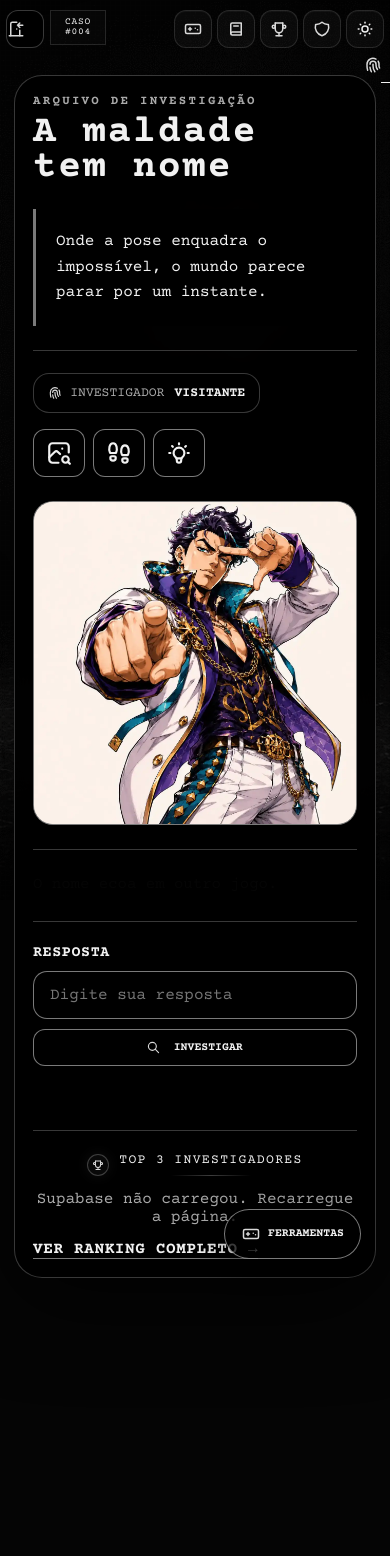
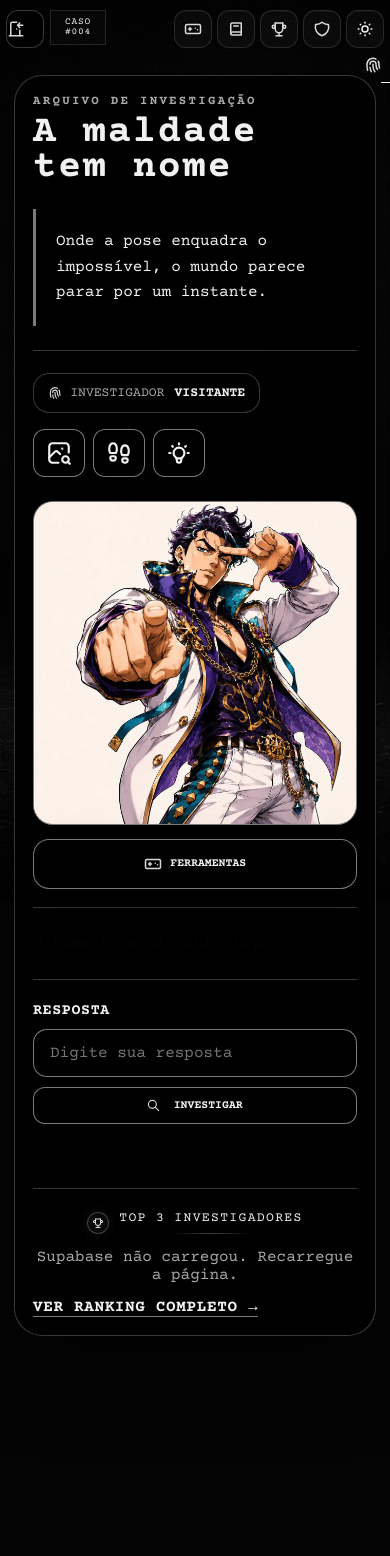
Before and after one commit to cianortecardmaster-wq/ccmaster-riddle, a Jekyll site: the page riddles/004/index.html, which Jekyll copies as it is, in a window 390 px wide. Built offline with Jekyll 4.4.1, drawn with Linux system fonts in a browser that asks for light colours; a script that is not in the unit is left out; after the commit the page ends 1392 px from its top, so only the background shows below that.

Commit message:
Add files via upload

```diff
--- a/assets/css/riddle.css
+++ b/assets/css/riddle.css
@@ -852,3 +852,142 @@ body.light .click-clue {
   cursor: pointer;
   pointer-events: auto;
 }
+
+/* ===== Ajuste mobile: ferramentas no fluxo da página ===== */
+.mobile-tools-wrap {
+  display: none;
+}
+
+@media (max-width: 720px) {
+  .riddle-body {
+    padding-bottom: 0 !important;
+  }
+
+  .riddle-shell {
+    margin-bottom: 56px !important;
+    padding-bottom: 0 !important;
+  }
+
+  .tools-desktop {
+    display: none !important;
+  }
+
+  .mobile-tools-wrap {
+    display: block !important;
+    position: relative;
+    isolation: isolate;
+    margin: 14px 0 18px;
+    min-height: 50px;
+  }
+
+  .mobile-tools-wrap .tools-toggle {
+    position: relative !important;
+    inset: auto !important;
+    z-index: 1 !important;
+    display: inline-flex !important;
+    width: 100% !important;
+    min-width: 0 !important;
+    max-width: none !important;
+    height: 50px !important;
+    min-height: 50px !important;
+    margin: 0 !important;
+    padding: 0 16px !important;
+    border-radius: 16px !important;
+    align-items: center !important;
+    justify-content: center !important;
+    gap: 8px !important;
+    box-shadow: 0 12px 34px rgba(0, 0, 0, .34) !important;
+  }
+
+  .mobile-tools-wrap .tools-toggle .button-text {
+    display: inline-block !important;
+    position: static !important;
+    width: auto !important;
+    height: auto !important;
+    overflow: visible !important;
+    clip: auto !important;
+    white-space: nowrap !important;
+    font-size: .72rem !important;
+    line-height: 1 !important;
+  }
+
+  .mobile-tools-wrap .tools-toggle::before {
+    width: 1.16rem !important;
+    height: 1.16rem !important;
+    margin: 0 !important;
+    flex: 0 0 1.16rem !important;
+  }
+
+  .mobile-tools-wrap .tools-sheet {
+    display: block !important;
+    position: absolute !important;
+    left: 0 !important;
+    right: 0 !important;
+    bottom: 0 !important;
+    z-index: 4 !important;
+    max-height: min(64vh, 420px) !important;
+    overflow-y: auto !important;
+    padding: 14px !important;
+    background: var(--panel-solid) !important;
+    border: 1px solid var(--line-strong) !important;
+    border-radius: 18px !important;
+    box-shadow: 0 18px 60px rgba(0, 0, 0, .58) !important;
+    transform: translateY(calc(100% + 18px)) scale(.98) !important;
+    transform-origin: bottom center !important;
+    opacity: 0 !important;
+    pointer-events: none !important;
+    transition: transform .22s ease, opacity .18s ease !important;
+  }
+
+  .mobile-tools-wrap .tools-sheet.is-open {
+    transform: translateY(0) scale(1) !important;
+    opacity: 1 !important;
+    pointer-events: auto !important;
+  }
+
+  .mobile-tools-wrap .tools-sheet-header {
+    display: flex !important;
+    align-items: center !important;
+    justify-content: space-between !important;
+    gap: 10px !important;
+    margin-bottom: 12px !important;
+  }
+
+  .mobile-tools-wrap .tools-sheet-header span {
+    display: none !important;
+  }
+
+  .mobile-tools-wrap .tools-sheet-close {
+    flex: 0 0 34px !important;
+    width: 34px !important;
+    height: 34px !important;
+    border: 1px solid var(--line-strong) !important;
+    border-radius: 999px !important;
+    display: grid !important;
+    place-items: center !important;
+    background: var(--riddle-button-bg) !important;
+    color: var(--text) !important;
+    font: 700 1.35rem/1 var(--font-mono) !important;
+    cursor: pointer !important;
+  }
+
+  .mobile-tools-wrap .tools-grid {
+    grid-template-columns: repeat(4, minmax(0, 1fr)) !important;
+    justify-items: center !important;
+  }
+
+  .mobile-tools-wrap .tools-sheet .tool-button {
+    width: 52px !important;
+    min-width: 52px !important;
+    max-width: 52px !important;
+    height: 48px !important;
+    min-height: 48px !important;
+    padding: 0 !important;
+    border-radius: 13px !important;
+  }
+
+  .page-clues,
+  .click-clue {
+    margin-top: 18px !important;
+  }
+}
--- a/riddles/004/index.html
+++ b/riddles/004/index.html
@@ -66,8 +66,6 @@
         </div>
       </section>
 
-      <div class="click-clue" id="clickClue" hidden aria-live="polite"></div>
-
       <div class="evidence-area">
         <div class="evidence-frame evidence-frame-hotspot" id="evidenceFrame">
           <div class="evidence-stack" id="evidenceStack">
@@ -90,10 +88,6 @@
         </div>
       </div>
 
-      <section class="page-clues" aria-label="Pistas ocultas da página">
-        <p class="theme-clue">O nome ecoa em outro jogo.</p>
-      </section>
-
       <div class="tools-desktop" aria-label="Ferramentas da imagem">
         <button type="button" class="tool-button" data-action="reveal" aria-label="Revelar" title="Revelar"><span class="button-text">Revelar</span></button>
         <button type="button" class="tool-button" data-action="blend" aria-label="Fundir" title="Fundir"><span class="button-text">Fundir</span></button>
@@ -105,11 +99,12 @@
         <a class="tool-button dossie-tool" href="/dossie/" aria-label="Dossiê" title="Dossiê"><span class="button-text">Dossiê</span></a>
       </div>
 
+      <div class="mobile-tools-wrap">
       <button type="button" class="tools-toggle" id="toolsToggle" aria-label="Ferramentas" title="Ferramentas"><span class="button-text">Ferramentas</span></button>
       <section class="tools-sheet" id="toolsSheet" aria-label="Ferramentas da imagem">
         <div class="tools-sheet-header">
           <strong>Ferramentas</strong>
-          <span>Toque novamente em Ferramentas para fechar.</span>
+          <span>Use o X para fechar.</span>
         </div>
         <div class="tools-grid">
           <button type="button" class="tool-button" data-action="reveal" aria-label="Revelar" title="Revelar"><span class="button-text">Revelar</span></button>
@@ -121,6 +116,13 @@
           <button type="button" class="tool-button" data-action="reset" aria-label="Reiniciar" title="Reiniciar"><span class="button-text">Reiniciar</span></button>
           <a class="tool-button dossie-tool" href="/dossie/" aria-label="Dossiê" title="Dossiê"><span class="button-text">Dossiê</span></a>
         </div>
+      </section>
+      </div>
+
+      <div class="click-clue" id="clickClue" hidden aria-live="polite"></div>
+
+      <section class="page-clues" aria-label="Pistas ocultas da página">
+        <p class="theme-clue">O nome ecoa em outro jogo.</p>
       </section>
 
       <section class="answer-panel" aria-label="Enviar resposta">
```
Also changed, not shown: _layouts/riddle.html (+7 -5 lines), riddles/001/index.html (+8 -6 lines), riddles/002/index.html (+8 -6 lines), riddles/003/index.html (+7 -5 lines).
